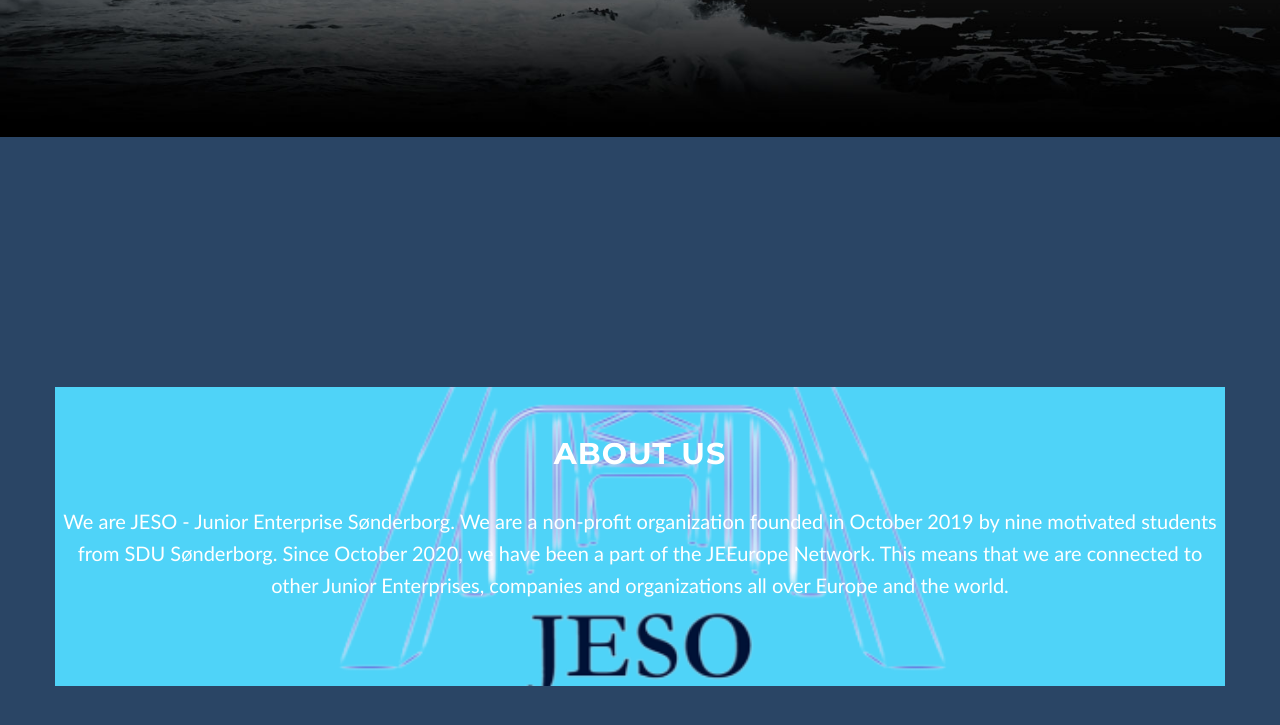
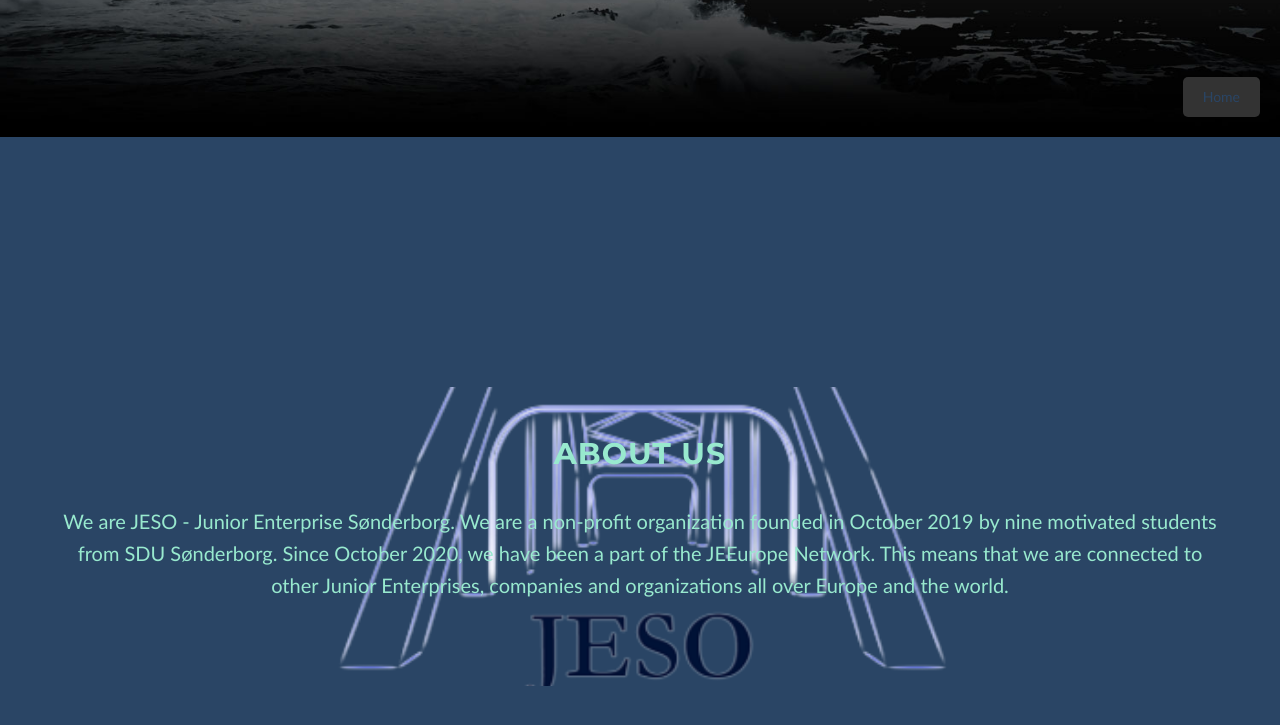
Before and after one commit to jesonderborg/testJESO, a plain HTML site: page index.html in a window 1280 px wide. Shown: the part 663-1388 px from the top of the page. Drawn offline with Linux system fonts and the light colour scheme; files whose address does not match are found by name.

Commit message:
home button

```diff
--- a/css/grayscale.css
+++ b/css/grayscale.css
@@ -270,7 +270,17 @@
     -webkit-animation-timing-function: linear;
     -moz-animation-timing-function: linear;
 }
-
+/* gpt */
+#homeButton {
+    position: fixed;
+    bottom: 20px;
+    right: 20px;
+    background-color: #333;
+    color: #fff;
+    padding: 10px 20px;
+    border-radius: 5px;
+  }
+/* home button GPT */
 @-webkit-keyframes pulse {
     0 {
         -webkit-transform: scale(1);
@@ -324,9 +334,9 @@
 .about-section {
     width: 100%;
     padding: 50px 0;
-    color: #fff;
+    color: #98e9ce;
     background: url(JESO-logo.png) no-repeat center center scroll;
-    background-color: #4fd3f8;
+    background-color: #2a4565;
     -webkit-background-size: cover;
     -moz-background-size: cover;
     background-size: cover;
@@ -338,6 +348,18 @@
     height: 200px;
     margin-top: 100px;
 }
+
+/* gpt home */
+#homeButton {
+    position: fixed;
+    bottom: 20px;
+    right: 20px;
+    background-color: #333;
+    color: #fff;
+    padding: 10px 20px;
+    border-radius: 5px;
+  }
+  /* gpt home */
 
 @media(min-width:767px) {
     .content-section {
--- a/index.html
+++ b/index.html
@@ -76,7 +76,11 @@
         </div>
         <!-- /.container -->
     </nav>
-
+    <!-- gpt home -->
+    <div id="homeButton">
+        <a href="#home-page-top">Home</a>
+      </div>
+      <!-- gpt home -->
     <!-- Intro Header -->
     <header class="intro">
         <div class="intro-body">
```
Also changed, not shown: js/bootstrap.js.
